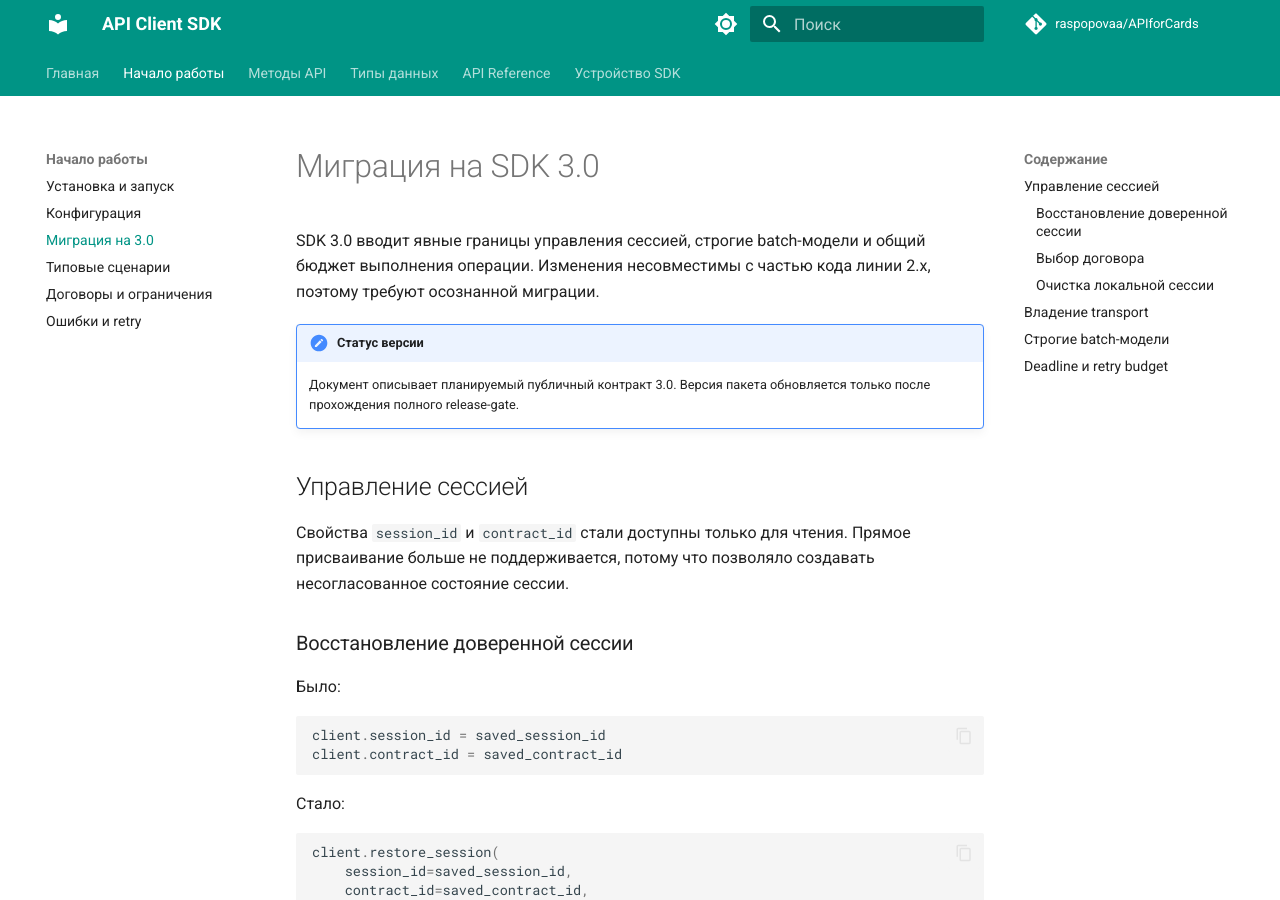
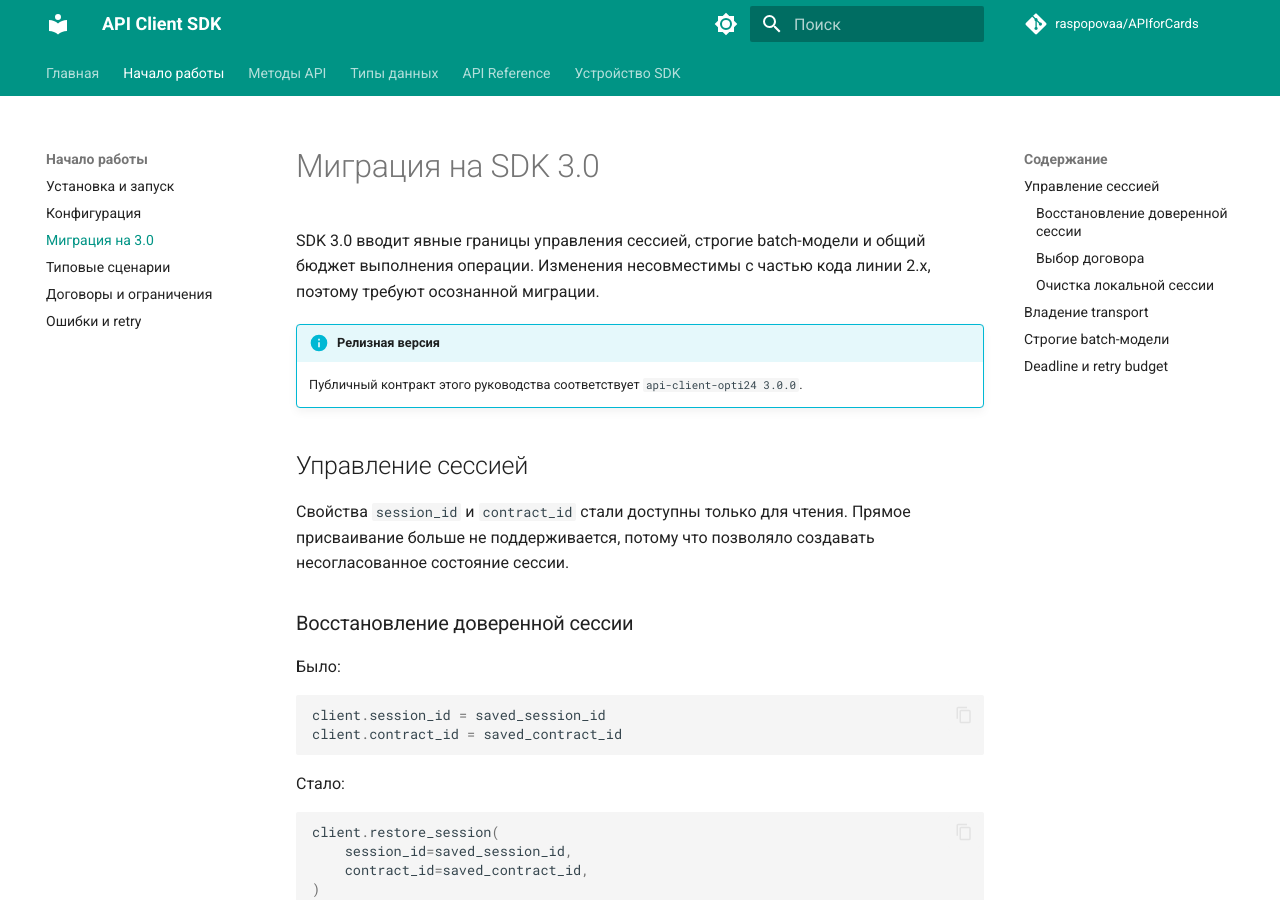
Before and after one commit to raspopovaa/APIforCards, an MkDocs documentation site: the page built from docs/migration-3.0.md, in a window 1280 px wide and 900 px high. Built offline with MkDocs 1.6.1 and Material for MkDocs 9.7.7, drawn with Linux system fonts in a browser that asks for light colours; comment, search, counter and statistics services are not loaded; the version menu is left out.

Commit message:
Finalize SDK 3.0 migration guide

```diff
--- a/docs/migration-3.0.md
+++ b/docs/migration-3.0.md
@@ -4,9 +4,8 @@ SDK 3.0 вводит явные границы управления сессие
 бюджет выполнения операции. Изменения несовместимы с частью кода линии 2.x,
 поэтому требуют осознанной миграции.
 
-!!! note "Статус версии"
-    Документ описывает планируемый публичный контракт 3.0. Версия пакета
-    обновляется только после прохождения полного release-gate.
+!!! info "Релизная версия"
+    Публичный контракт этого руководства соответствует `api-client-opti24 3.0.0`.
 
 ## Управление сессией
 
```
